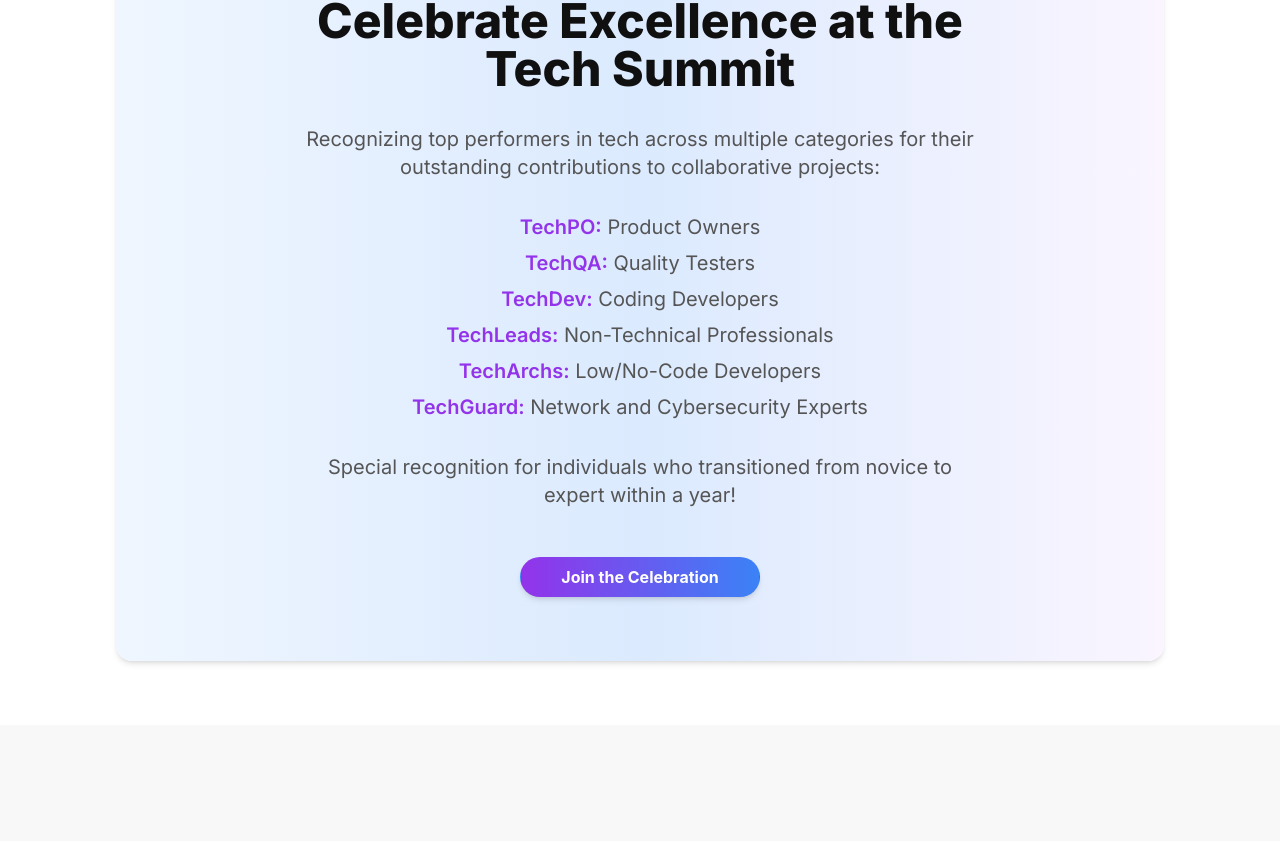
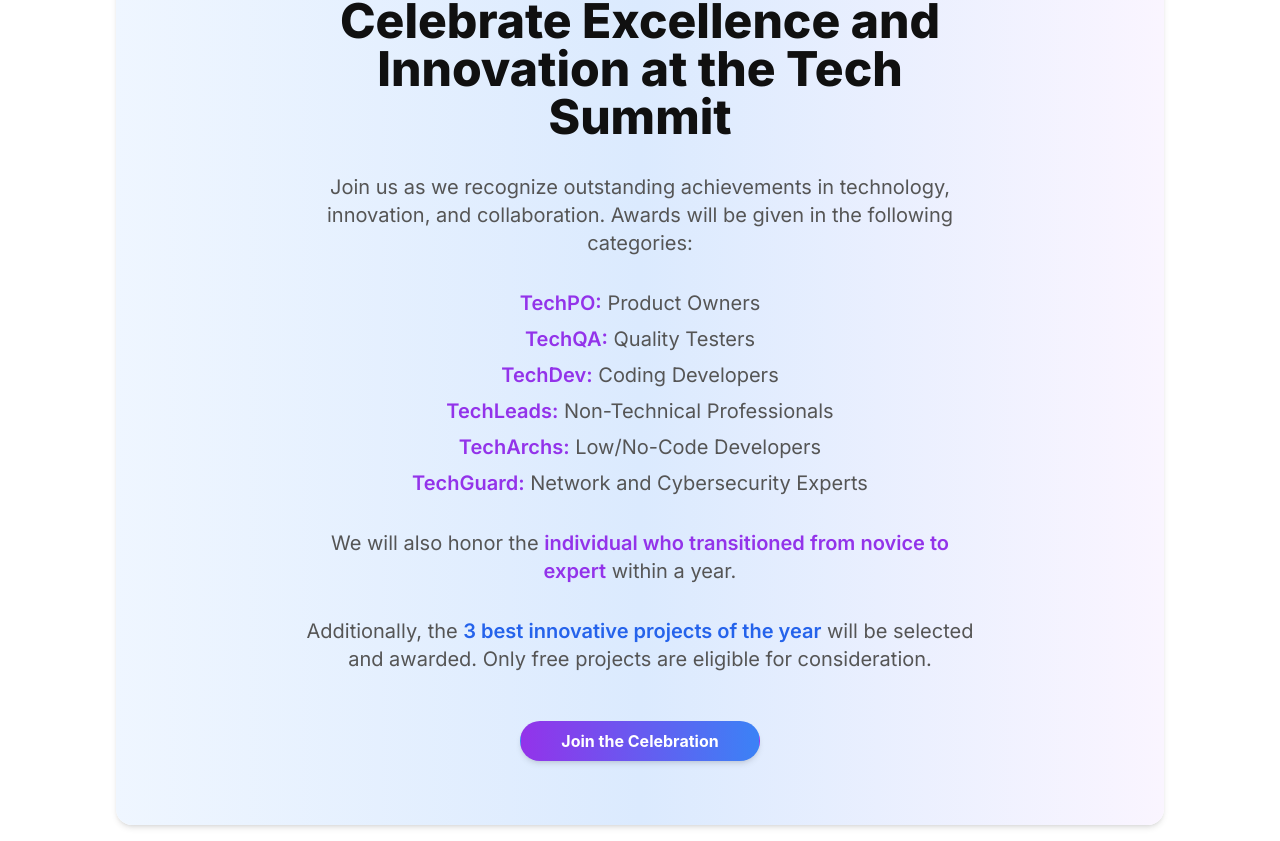
Before and after one commit to techtalentscity/techtalentscity.github.io, a React (Vite) app: page / in a window 1280 px wide. Shown: the part 2878-3719 px from the top of the page. Built offline with nearby package versions, Linux system fonts and the light colour scheme.

Commit message:
Update event.jsx

```diff
--- a/src/Pages/Home/event.jsx
+++ b/src/Pages/Home/event.jsx
@@ -7,10 +7,10 @@ const Events = () => {
       <div className="w-full bg-gradient-to-r from-blue-50 via-blue-100 to-purple-50 rounded-2xl shadow-md flex flex-col justify-center items-center p-10 md:p-16">
         <div className="max-w-2xl flex flex-col justify-center gap-8 items-center text-center">
           <h1 className="text-3xl md:text-5xl font-extrabold text-[#101010] leading-tight">
-            Celebrate Excellence at the Tech Summit
+            Celebrate Excellence and Innovation at the Tech Summit
           </h1>
           <p className="text-[#555555] text-lg md:text-xl leading-relaxed">
-            Recognizing top performers in tech across multiple categories for their outstanding contributions to collaborative projects:
+            Join us as we recognize outstanding achievements in technology, innovation, and collaboration. Awards will be given in the following categories:
           </p>
           <ul className="text-[#555555] text-lg md:text-xl leading-relaxed space-y-2">
             <li><span className="font-semibold text-purple-600">TechPO:</span> Product Owners</li>
@@ -21,7 +21,10 @@ const Events = () => {
             <li><span className="font-semibold text-purple-600">TechGuard:</span> Network and Cybersecurity Experts</li>
           </ul>
           <p className="text-[#555555] text-lg md:text-xl leading-relaxed">
-            Special recognition for individuals who transitioned from novice to expert within a year!
+            We will also honor the <span className="font-semibold text-purple-600">individual who transitioned from novice to expert</span> within a year.
+          </p>
+          <p className="text-[#555555] text-lg md:text-xl leading-relaxed">
+            Additionally, the <span className="font-semibold text-blue-600">3 best innovative projects of the year</span> will be selected and awarded. Only free projects are eligible for consideration.
           </p>
           <Button
             type="primary"
```
